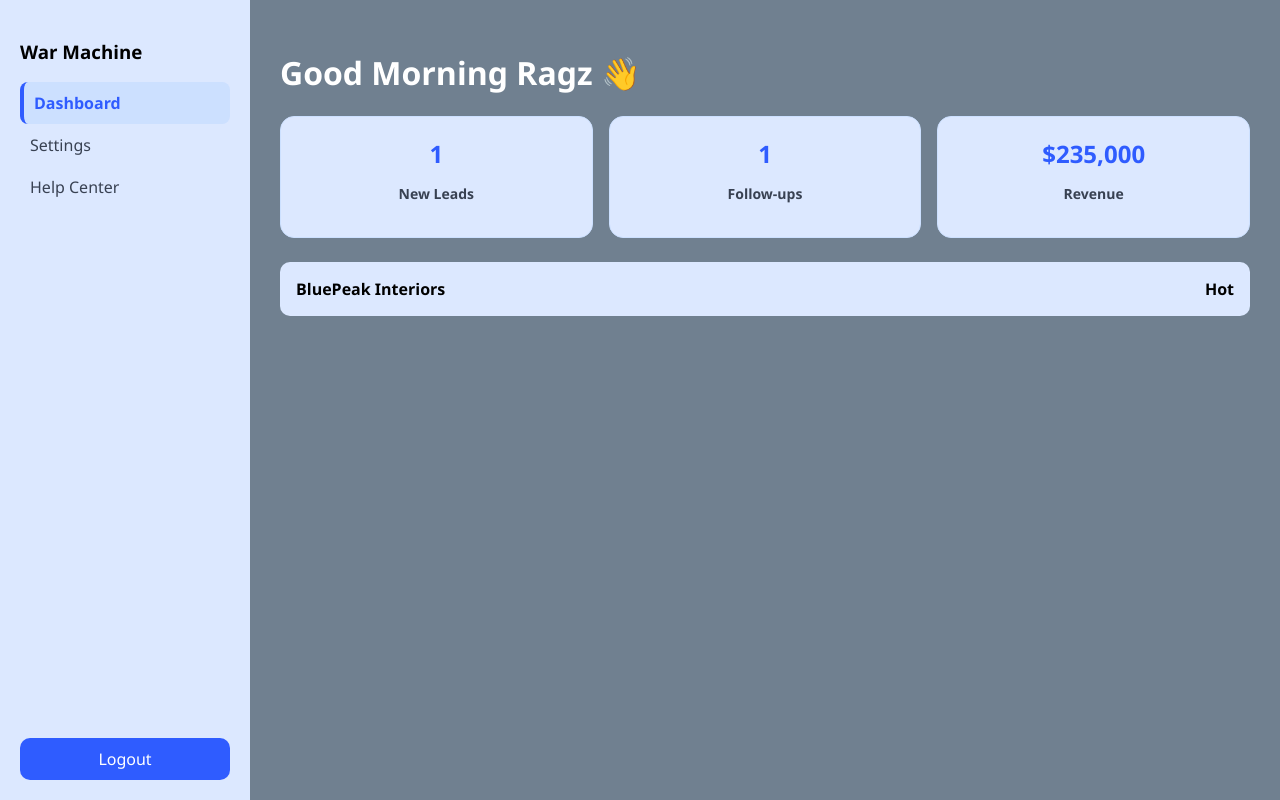
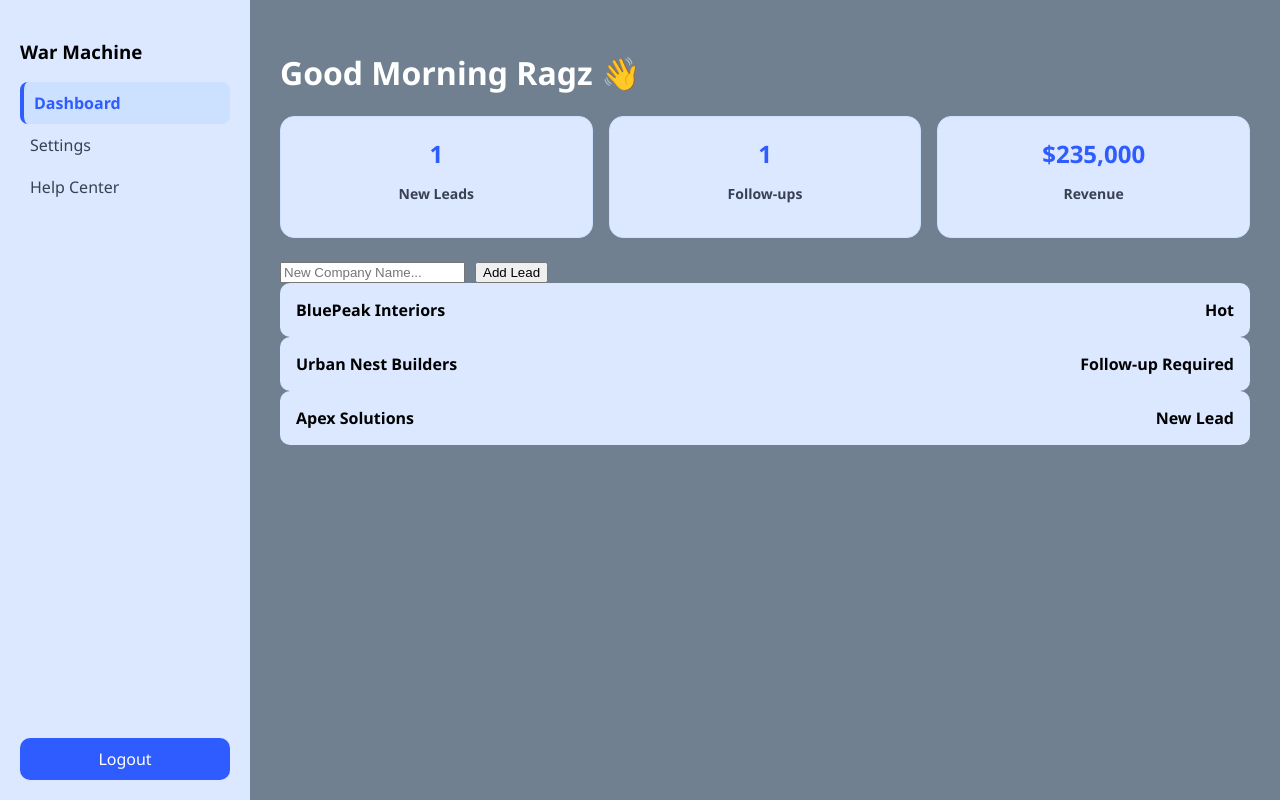
Before and after one commit to stirr3dz3phyr-ship-it/LeadFlow-WarMachine, a React (Vite) app: page / in a window 1280 px wide. Both pictures are taken after a click on the button "Authorize Login". Built offline with nearby package versions, Linux system fonts and the light colour scheme.

Commit message:
Update App.jsx

```diff
--- a/src/App.jsx
+++ b/src/App.jsx
@@ -3,9 +3,21 @@ import './styles.css';
 
 export default function App() {
   const [isLoggedIn, setIsLoggedIn] = useState(() => localStorage.getItem('isLoggedIn') === 'true');
-  const [currentView, setCurrentView] = useState("Dashboard");
+  const [leads, setLeads] = useState([
+    { id: 1, company: "BluePeak Interiors", status: "Hot" },
+    { id: 2, company: "Urban Nest Builders", status: "Follow-up Required" },
+    { id: 3, company: "Apex Solutions", status: "New Lead" }
+  ]);
+  const [newLeadName, setNewLeadName] = useState('');
 
   useEffect(() => { localStorage.setItem('isLoggedIn', isLoggedIn); }, [isLoggedIn]);
+
+  const handleAddLead = (e) => {
+    e.preventDefault();
+    if (!newLeadName.trim()) return;
+    setLeads([...leads, { id: Date.now(), company: newLeadName, status: 'New Lead' }]);
+    setNewLeadName('');
+  };
 
   if (!isLoggedIn) {
     return (
@@ -21,31 +33,41 @@ export default function App() {
   return (
     <div className="app">
       <aside className="sidebar">
-        <div className="logo-area"><h3>War Machine</h3></div>
+        <h3>War Machine</h3>
         <div className="nav-block">
-          {["Dashboard", "Settings", "Help Center"].map((item) => (
-            <div key={item} className={`nav-item ${currentView === item ? "nav-item-active" : ""}`} onClick={() => setCurrentView(item)}>
-              {item}
-            </div>
-          ))}
+          <div className="nav-item nav-item-active">Dashboard</div>
+          <div className="nav-item">Settings</div>
+          <div className="nav-item">Help Center</div>
         </div>
         <div className="logout" onClick={() => setIsLoggedIn(false)}>Logout</div>
       </aside>
 
       <main className="main">
-        {currentView === "Dashboard" && (
-          <div className="dashboard-content">
         <h1>Good Morning Ragz 👋</h1>
+
         <div className="kpi-row">
           <div className="kpi-card"><h1>1</h1><p>New Leads</p></div>
           <div className="kpi-card"><h1>1</h1><p>Follow-ups</p></div>
           <div className="kpi-card"><h1>$235,000</h1><p>Revenue</p></div>
         </div>
+
         <div className="workspace">
-              <div className="lead-card"><div className="lead-top"><span>BluePeak Interiors</span><span>Hot</span></div></div>
+          <form onSubmit={handleAddLead} style={{ display: 'flex', gap: '10px' }}>
+            <input value={newLeadName} onChange={(e) => setNewLeadName(e.target.value)} placeholder="New Company Name..." />
+            <button type="submit">Add Lead</button>
+          </form>
+        </div>
+
+        <div className="followup-list">
+          {leads.map(lead => (
+            <div key={lead.id} className="lead-card">
+              <div className="lead-top">
+                <span>{lead.company}</span>
+                <span>{lead.status}</span>
               </div>
             </div>
-        )}
+          ))}
+        </div>
       </main>
     </div>
   );
```
Lines whose indentation alone changed are shown as unchanged.
